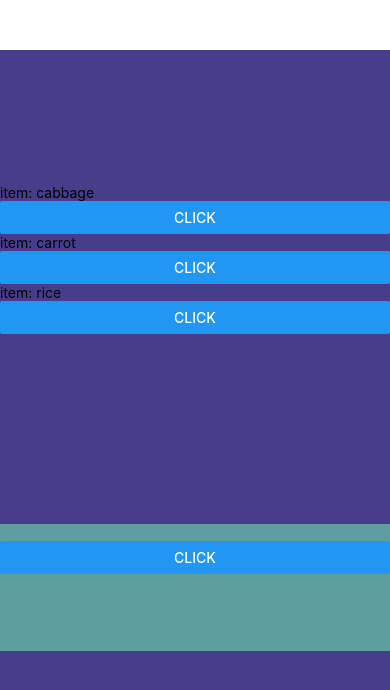
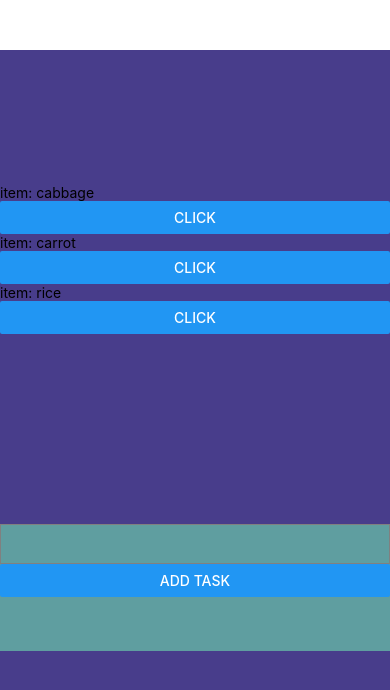
Before and after one commit to Elizabeth-W-Huang/ToDoList, a React Native app: screen / in a window 390 px wide. Shown: the top 690 px of the page. Built offline with nearby package versions, Linux system fonts and the light colour scheme.

Commit message:
finish: add item from text input to list view

```diff
--- a/src/TaskList.js
+++ b/src/TaskList.js
@@ -6,7 +6,10 @@ import Task from './Task';
 export default class TaskList extends React.Component {
   constructor(props) {
     super(props);
-    this.state = { tasks: props.tasks };
+    this.state = {
+      tasks: props.tasks ,
+      new_task: ''
+    };
     this.deleteTask = this.deleteTask.bind(this);
   }
 
@@ -24,7 +27,7 @@ export default class TaskList extends React.Component {
         tasks: [
           ...prevState.tasks,
           {
-          name: 'Apple',
+          name: this.state.new_task,
           ID:5
           }
         ]
@@ -36,7 +39,7 @@ export default class TaskList extends React.Component {
                   })
       )
     console.log(this.state.tasks)
-
+    this.setState(()=>({new_task:''}))
 
     // this.setState({
     //   tasks: this.state.tasks.push({name:put_name,number:put_number,idx:(this.state.tasks[this.state.tasks.])})
@@ -57,9 +60,12 @@ export default class TaskList extends React.Component {
           ))}
         </View>
         <View  style = {styles.buttomPlace}>
-          <TextInput />
+          <TextInput
+            style={{height: 40, borderColor: 'gray', borderWidth: 1}}
+            onChangeText = {(text)=>this.setState({new_task:text})}
+          />
           <Button
-              title = {'click'}
+              title = {'add task'}
               onPress = {this.addItem}
 
           />
```
